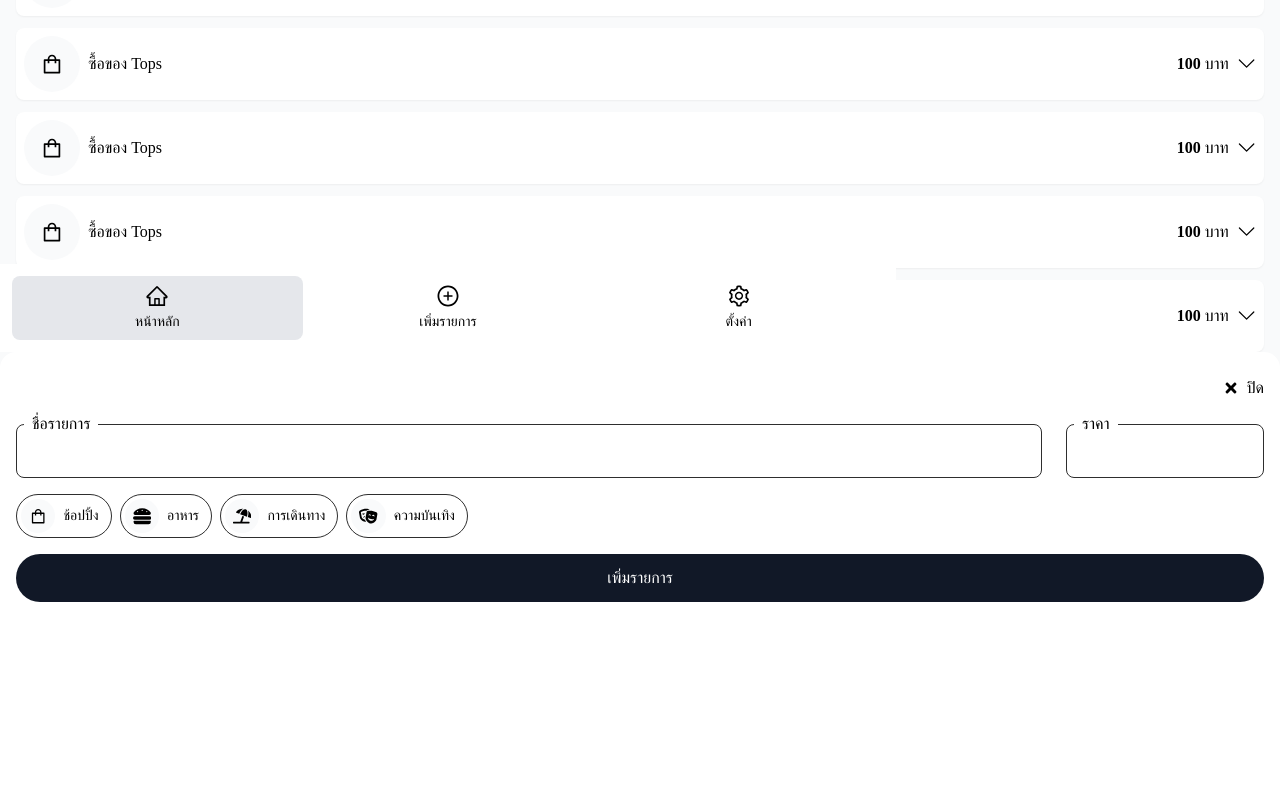
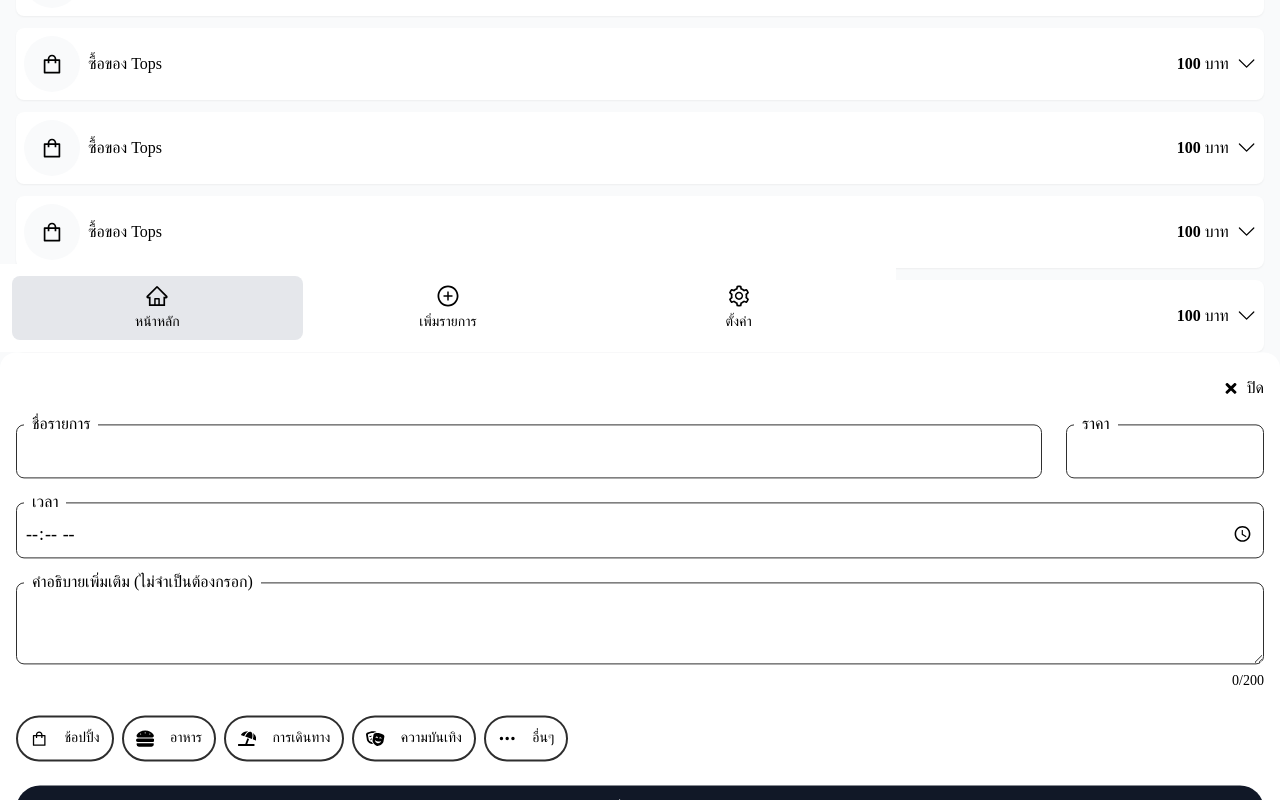
Before and after one commit to SornchaiTheDev/pocket-money, a Next.js app: page /home in a window 1280 px wide. Shown: the part 448-1248 px from the top of the page. Built offline with nearby package versions, Linux system fonts and the light colour scheme; a web font is replaced by a local one.

Commit message:
Add : Category and Description

```diff
--- a/components/AddPopup.tsx
+++ b/components/AddPopup.tsx
@@ -4,8 +4,9 @@ import { AiOutlineShopping } from "react-icons/ai";
 import { FaTimes } from "react-icons/fa";
 import InputForm from "./form/InputForm";
 import MoneyForm from "./form/MoneyForm";
-import Link from "next/link";
-import CategoryList from "./Category/CategoryList";
+import Category from "@components/Category";
+import TimeForm from "./form/TimeForm";
+import Description from "./form/Description";
 
 interface AddPopupProps {
   isAddNewList: boolean;
@@ -36,7 +37,7 @@ function AddPopup({ isAddNewList, onClose }: AddPopupProps) {
         ref={divRef}
         initial={false}
         variants={variants}
-        className="w-full fixed bottom-0 bg-white rounded-t-2xl h-3/4 p-4 flex flex-col"
+        className="w-full fixed bottom-0 bg-white rounded-t-2xl p-4 flex flex-col pb-32"
         animate={isAddNewList ? "open" : "closed"}
       >
         <button
@@ -46,17 +47,16 @@ function AddPopup({ isAddNewList, onClose }: AddPopupProps) {
           <FaTimes />
           <h2>ปิด</h2>
         </button>
-        <div className="flex flex-col gap-4 justify-between pt-4">
+        <div className="flex flex-col gap-6 justify-between pt-4">
           <div className="flex gap-6">
             <InputForm placeholder="ชื่อรายการ" className="w-full" />
             <MoneyForm placeholder="ราคา" />
           </div>
-          <div className="flex flex-wrap gap-2 w-full">
-            <CategoryList category="shopping">ช้อปปิ้ง</CategoryList>
-            <CategoryList category="food">อาหาร</CategoryList>
-            <CategoryList category="travel">การเดินทาง</CategoryList>
-            <CategoryList category="entertainment">ความบันเทิง</CategoryList>
-          </div>
+          <TimeForm />
+          <Description />
+
+          <Category />
+
           <button className="px-4 py-3 w-full bg-gray-900 hover:bg-gray-800 rounded-full text-white">
             เพิ่มรายการ
           </button>
--- a/components/Category/CategoryList.tsx
+++ b/components/Category/CategoryList.tsx
@@ -6,72 +6,45 @@ import {
   FaUmbrellaBeach,
   FaTheaterMasks,
 } from "react-icons/fa";
+import { BsThreeDots } from "react-icons/bs";
+import { Category } from "types/Category";
 
 interface CategoryListProps {
   children: ReactNode;
-  category: "shopping" | "food" | "travel" | "entertainment";
+  category: Category;
+  isSelected: boolean;
+  onClick: (c) => void;
 }
-function CategoryList({ children, category }: CategoryListProps) {
-  const [isClick, setIsClick] = useState<boolean>(false);
-  const handleOnClick = () => {
-    setIsClick(!isClick);
-  };
+function CategoryList({
+  children,
+  category,
+  isSelected,
+  onClick,
+}: CategoryListProps) {
   return (
     <>
       <div
-        onClick={handleOnClick}
-        className={`inline-flex gap-2 justify-start items-center rounded-full px-1 pr-3 py-1 ${
-          isClick && "border-green-300 bg-[#5ce250]"
-        }  cursor-pointer`}
-        style={{ border: "1.5px solid #2e2e2e" }}
+        onClick={onClick}
+        className={`inline-flex gap-2 justify-start items-center rounded-full px-1 pr-3 py-1  cursor-pointer  ${
+          isSelected ? "text-white bg-lime-400" : "text-black"
+        }`}
+        style={{ border: `2px solid ${isSelected ? "#a3e635" : "#2e2e2e"}` }}
       >
-        <button
-          className={`${
-            isClick ? "bg-[#5ce250]" : "bg-gray-50"
-          } rounded-full p-2`}
-        >
+        <button className="rounded-full p-2">
           {category === "shopping" ? (
             <AiOutlineShopping size="1.15rem" />
           ) : category === "food" ? (
             <FaHamburger size="1.15rem" />
           ) : category === "entertainment" ? (
             <FaTheaterMasks size="1.15rem" />
+          ) : category === "travel" ? (
+            <FaUmbrellaBeach size="1.15rem" />
           ) : (
-            category === "travel" && <FaUmbrellaBeach size="1.15rem" />
+            category === "other" && <BsThreeDots size="1.15rem" />
           )}
         </button>
         <h4 className="font-normal text-sm">{children}</h4>
-        {isClick && (
-          <button onClick={handleOnClick}>
-            <FaTimes size="0.75rem" />
-          </button>
-        )}
       </div>
-
-      {/* <div
-          style={{
-            border: "1.5px solid #34da25",
-          }}
-          className="inline-flex gap-2 justify-start items-center rounded-full px-1 pr-3 py-1  cursor-pointer"
-          onClick={handleOnClick}
-        >
-          <button className="bg-[#5ce250] rounded-full p-2">
-            {category === "shopping" ? (
-              <AiOutlineShopping size="1.15rem" />
-            ) : category === "food" ? (
-              <FaHamburger size="1.15rem" />
-            ) : category === "entertainment" ? (
-              <FaTheaterMasks size="1.15rem" />
-            ) : (
-              category === "travel" && <FaUmbrellaBeach size="1.15rem" />
-            )}
-          </button>
-          <h4 className="font-normal text-sm">{children}</h4>
-          <button>
-            <FaTimes size="0.75rem" />
-          </button>
-        </div>
-       */}
     </>
   );
 }
--- /dev/null
+++ b/components/Category/index.tsx
@@ -0,0 +1,50 @@
+import { useState } from "react";
+import CategoryList from "@components/Category/CategoryList";
+
+function index() {
+  const [selectedCategory, setSelectedCategory] = useState<string>("");
+  const handleOnClick = (category: string) => {
+    setSelectedCategory(category);
+  };
+  return (
+    <div className="flex flex-wrap gap-2 w-full">
+      <CategoryList
+        category="shopping"
+        isSelected={selectedCategory === "shopping"}
+        onClick={() => handleOnClick("shopping")}
+      >
+        ช้อปปิ้ง
+      </CategoryList>
+      <CategoryList
+        category="food"
+        isSelected={selectedCategory === "food"}
+        onClick={() => handleOnClick("food")}
+      >
+        อาหาร
+      </CategoryList>
+      <CategoryList
+        category="travel"
+        isSelected={selectedCategory === "travel"}
+        onClick={() => handleOnClick("travel")}
+      >
+        การเดินทาง
+      </CategoryList>
+      <CategoryList
+        category="entertainment"
+        isSelected={selectedCategory === "entertainment"}
+        onClick={() => handleOnClick("entertainment")}
+      >
+        ความบันเทิง
+      </CategoryList>
+      <CategoryList
+        category="other"
+        isSelected={selectedCategory === "other"}
+        onClick={() => handleOnClick("other")}
+      >
+        อื่นๆ
+      </CategoryList>
+    </div>
+  );
+}
+
+export default index;
--- /dev/null
+++ b/components/form/Description.tsx
@@ -0,0 +1,34 @@
+import { useState, FormEvent } from "react";
+import { toCurrency } from "@utils/toCurrency";
+
+interface DescriptionProps {
+  placeholder?: string;
+}
+
+function Description({ placeholder }: DescriptionProps) {
+  const [value, setValue] = useState<string>("");
+
+  const handleOnChange = (e: FormEvent<HTMLTextAreaElement>) => {
+    setValue(e.currentTarget.value);
+  };
+  return (
+    <div className="relative w-full">
+      <div className="relative">
+        <textarea
+          style={{ border: "1.5px solid #2e2e2e" }}
+          className="border-2 rounded-lg p-2 pb-2 pt-4 text-lg w-full"
+          maxLength={200}
+          value={value}
+          onChange={handleOnChange}
+        />
+        <p className="text-sm text-right">{value.length}/200</p>
+      </div>
+
+      <p className="absolute -top-3 left-2 bg-white px-2 font-normal">
+        คำอธิบายเพิ่มเติม (ไม่จำเป็นต้องกรอก)
+      </p>
+    </div>
+  );
+}
+
+export default Description;
--- /dev/null
+++ b/components/form/TimeForm.tsx
@@ -0,0 +1,30 @@
+import { useState, FormEvent } from "react";
+import { toCurrency } from "@utils/toCurrency";
+
+interface TimeFormProps {
+  placeholder?: string;
+}
+
+function TimeForm({ placeholder }: TimeFormProps) {
+  const [value, setValue] = useState<string>("");
+  const handleOnChange = (e: FormEvent<HTMLInputElement>) => {
+    setValue(e.currentTarget.value);
+  };
+  return (
+    <div className="relative w-full">
+      <div className="relative">
+        <input
+          type="time"
+          style={{ border: "1.5px solid #2e2e2e" }}
+          className="border-2 rounded-lg p-2 pb-2 pt-4 text-lg w-full"
+          value={value}
+          onChange={handleOnChange}
+        />
+      </div>
+
+      <p className="absolute -top-3 left-2 bg-white px-2 font-normal">เวลา</p>
+    </div>
+  );
+}
+
+export default TimeForm;
--- /dev/null
+++ b/types/Category.ts
@@ -0,0 +1,6 @@
+export type Category =
+  | "shopping"
+  | "food"
+  | "travel"
+  | "entertainment"
+  | "other";
```
